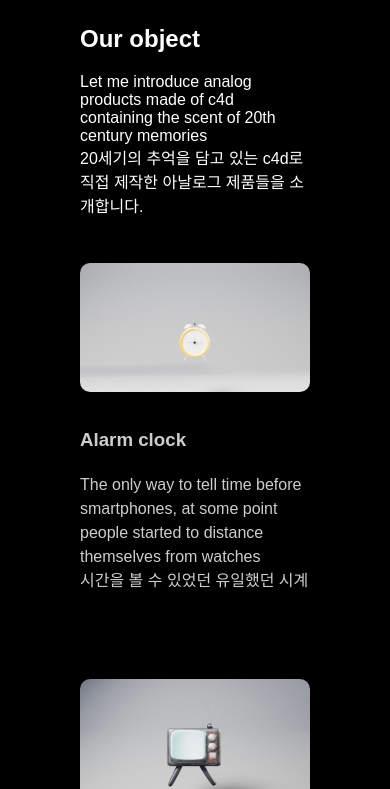
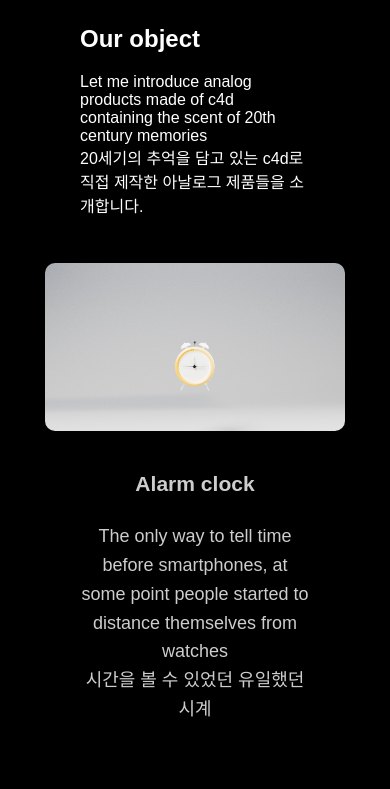
Before and after one commit to eunjin-Bae/analogsound, a website built with webpack: page services.html in a window 390 px wide. Shown: the part 75-864 px from the top of the page. Built offline with nearby package versions, Linux system fonts and the light colour scheme.

Commit message:
Update main.css

```diff
--- a/main.css
+++ b/main.css
@@ -382,27 +382,3 @@ transform: scale(0);
   line-height: 1.6;
   color: #333;
 }
-
-@media (max-width: 768px) {
-  .services-container {
-      margin-top: 50px; /* 컨테이너 위쪽 여백 */
-  }
-
-  .service-item {
-      flex-direction: column !important; /* 세로 정렬 강제 적용 */
-      align-items: flex-start !important; /* 텍스트 왼쪽 정렬 강제 적용 */
-      text-align: left !important; /* 텍스트 왼쪽 정렬 강제 적용 */
-      margin-bottom: 40px !important; /* 항목 간 간격 강제 적용 */
-  }
-
-  .service-item img {
-      width: 100% !important; /* 이미지 너비 강제 적용 */
-      height: auto !important; /* 이미지 비율 유지 강제 적용 */
-      margin: 0 0 15px 0 !important; /* 이미지와 텍스트 간 여백 강제 적용 */
-  }
-
-  .service-item .service-text {
-      font-size: 16px !important; /* 텍스트 크기 강제 적용 */
-      line-height: 1.5 !important; /* 줄 간격 강제 적용 */
-  }
-}
```
